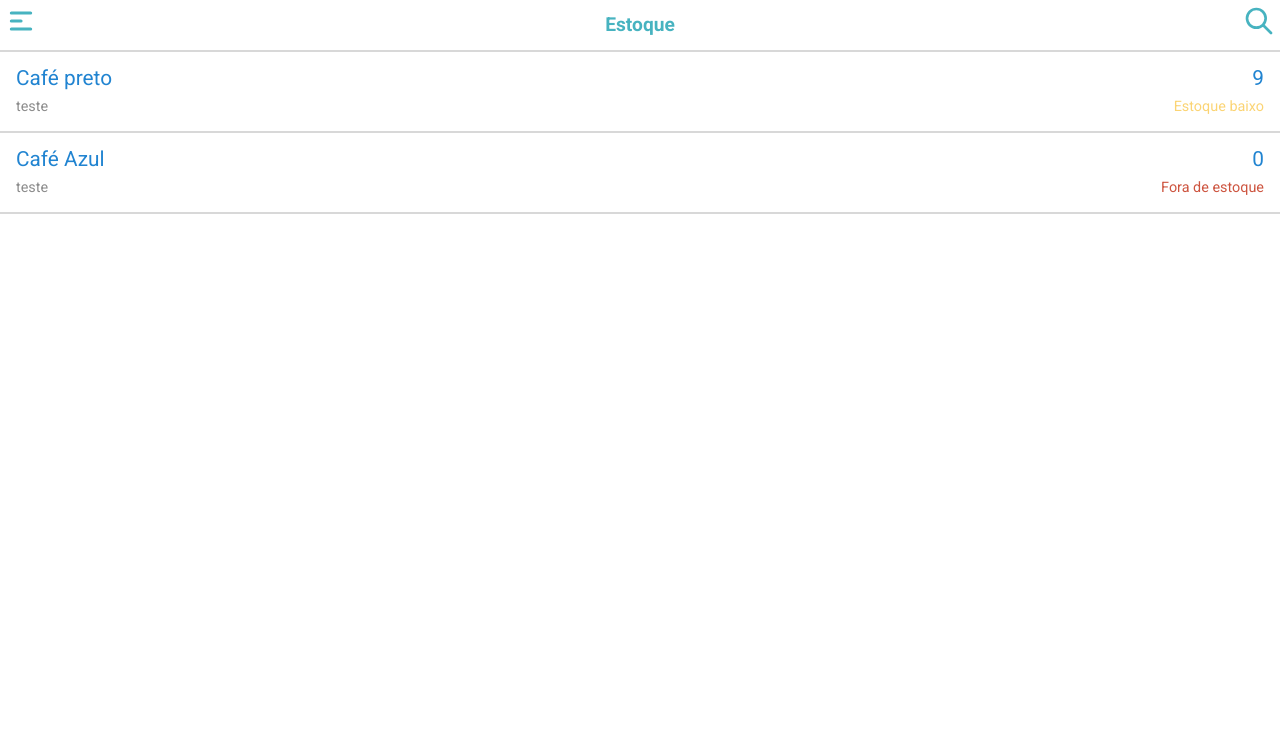
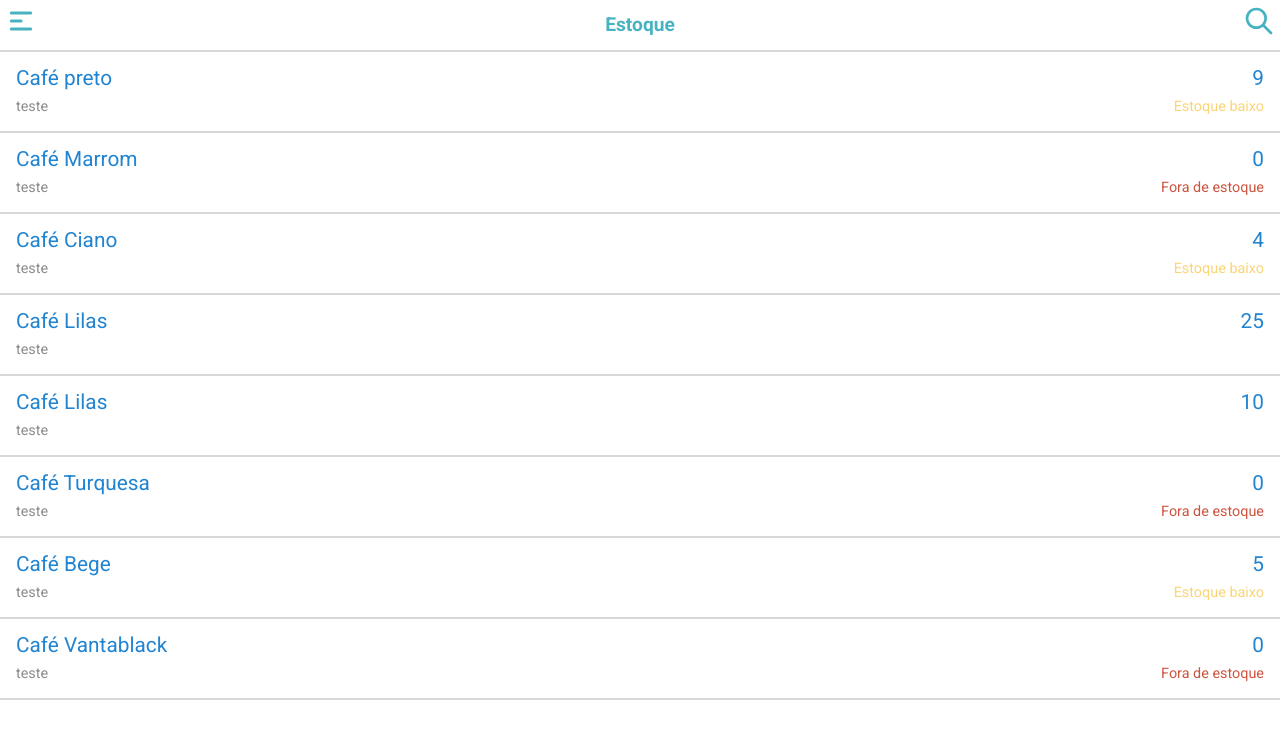
Before and after one commit to breno5g/qipu-project, a React (Vite) app: page / in a window 1280 px wide. Shown: the top 738 px of the page. Built offline with nearby package versions, Linux system fonts and the light colour scheme.

Commit message:
feat: create function to delete products

```diff
--- /dev/null
+++ b/developmentData.ts
@@ -0,0 +1,74 @@
+export const productsData = [
+  {
+    id: 1,
+    name: 'Café preto',
+    quantity: 9,
+    description: 'teste',
+    image: 'https://upload.wikimedia.org/wikipedia/commons/4/45/A_small_cup_of_coffee.JPG',
+    categories: ['bebida', 'café'],
+    price: 5,
+  },
+  {
+    id: 2,
+    name: 'Café Marrom',
+    quantity: 0,
+    description: 'teste',
+    image: 'https://upload.wikimedia.org/wikipedia/commons/4/45/A_small_cup_of_coffee.JPG',
+    categories: ['bebida', 'café', 'Misteriosa'],
+    price: 5,
+  },
+  {
+    id: 3,
+    name: 'Café Ciano',
+    quantity: 4,
+    description: 'teste',
+    image: 'https://upload.wikimedia.org/wikipedia/commons/4/45/A_small_cup_of_coffee.JPG',
+    categories: ['bebida', 'café', 'Misteriosa'],
+    price: 5,
+  },
+  {
+    id: 4,
+    name: 'Café Lilas',
+    quantity: 25,
+    description: 'teste',
+    image: 'https://upload.wikimedia.org/wikipedia/commons/4/45/A_small_cup_of_coffee.JPG',
+    categories: ['bebida', 'café', 'Misteriosa'],
+    price: 5,
+  },
+  {
+    id: 5,
+    name: 'Café Lilas',
+    quantity: 10,
+    description: 'teste',
+    image: 'https://upload.wikimedia.org/wikipedia/commons/4/45/A_small_cup_of_coffee.JPG',
+    categories: ['bebida', 'café', 'Misteriosa'],
+    price: 5,
+  },
+  {
+    id: 6,
+    name: 'Café Turquesa',
+    quantity: 0,
+    description: 'teste',
+    image: 'https://upload.wikimedia.org/wikipedia/commons/4/45/A_small_cup_of_coffee.JPG',
+    categories: ['bebida', 'café', 'Misteriosa'],
+    price: 5,
+  },
+  {
+    id: 7,
+    name: 'Café Bege',
+    quantity: 5,
+    description: 'teste',
+    image: 'https://upload.wikimedia.org/wikipedia/commons/4/45/A_small_cup_of_coffee.JPG',
+    categories: ['bebida', 'café', 'Misteriosa'],
+    price: 5,
+  },
+  {
+    id: 8,
+    name: 'Café Vantablack',
+    quantity: 0,
+    description: 'teste',
+    image: 'https://upload.wikimedia.org/wikipedia/commons/4/45/A_small_cup_of_coffee.JPG',
+    categories: ['bebida', 'café', 'Misteriosa'],
+    price: 5,
+  },
+];
--- a/src/App.tsx
+++ b/src/App.tsx
@@ -3,12 +3,20 @@ import FoodCard from './components/FoodCard';
 import { useState } from 'react';
 import { IProduct } from './interfaces/product';
 import FoodDetails from './components/FoodDetails';
+import { productsData } from 'developmentData';
 
 function App() {
+  const [products, setProducts] = useState<IProduct[] | []>(productsData);
   const [selectedProduct, setSelectedProduct] = useState<IProduct | null>();
 
   const handleSelectProduct = (product: IProduct) => {
     setSelectedProduct(product);
+  };
+
+  const handleDeleteProduct = (id: number) => {
+    const filteredArray = products.filter((prod) => prod.id != id);
+    setProducts(filteredArray);
+    closeFoodDetails();
   };
 
   const closeFoodDetails = () => {
@@ -18,29 +26,16 @@ function App() {
   return (
     <>
       <Header />
-      {[
-        {
-          id: 1,
-          name: 'Café preto',
-          quantity: 9,
-          description: 'teste',
-          image: 'https://upload.wikimedia.org/wikipedia/commons/4/45/A_small_cup_of_coffee.JPG',
-          categories: ['bebida', 'café'],
-          price: 5,
-        },
-        {
-          id: 2,
-          name: 'Café Azul',
-          quantity: 0,
-          description: 'teste',
-          image: 'https://upload.wikimedia.org/wikipedia/commons/4/45/A_small_cup_of_coffee.JPG',
-          categories: ['bebida', 'café', 'Misteriosa'],
-          price: 5,
-        },
-      ].map((food: IProduct) => (
+      {products?.map((food: IProduct) => (
         <FoodCard key={food.id} product={food} onClick={handleSelectProduct} />
       ))}
-      {selectedProduct && <FoodDetails product={selectedProduct} onClick={closeFoodDetails} />}
+      {selectedProduct && (
+        <FoodDetails
+          product={selectedProduct}
+          close={closeFoodDetails}
+          deleteProduct={handleDeleteProduct}
+        />
+      )}
     </>
   );
 }
--- a/src/components/FoodDetails/index.tsx
+++ b/src/components/FoodDetails/index.tsx
@@ -4,18 +4,20 @@ import { IProduct } from '~/interfaces/product';
 
 interface FoodDetailsProps {
   product: IProduct;
-  onClick(product: any): void;
+  close(product: any): void;
+  deleteProduct(id: number): void;
 }
 
 function FoodDetails({
-  product: { description, name, quantity, image, categories, price },
-  onClick,
+  product: { id, description, name, quantity, image, categories, price },
+  close,
+  deleteProduct,
 }: FoodDetailsProps) {
   return (
     <Container>
       <header>
         <div className='left-side'>
-          <button className='close-modal' onClick={onClick}>
+          <button className='close-modal' onClick={close}>
             <AiOutlineClose />
           </button>
           <div className='product-info'>
@@ -24,7 +26,7 @@ function FoodDetails({
           </div>
         </div>
         <aside className='right-side'>
-          <button className='delete-product-btn'>
+          <button className='delete-product-btn' onClick={() => deleteProduct(id)}>
             <AiFillDelete />
           </button>
           <button className='edit-product-btn'>
```
